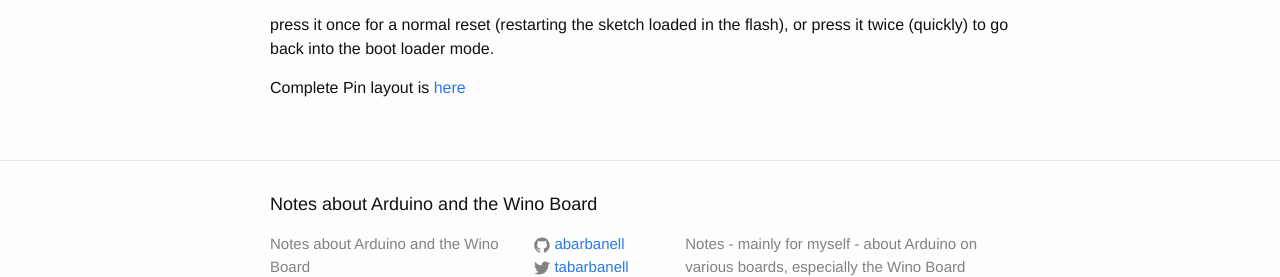
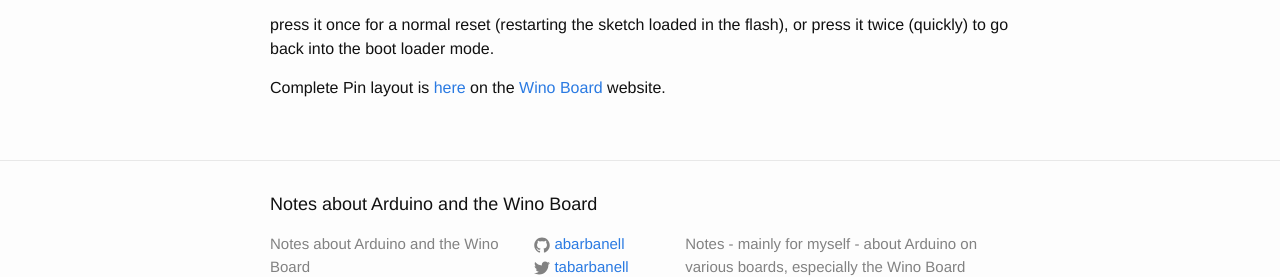
Before and after one commit to abarbanell/arduino-wino, a Jekyll site: the page built from _posts/2015-10-31-Arduino-Wino-Reset.md, in a window 1280 px wide. Shown: the part 1551-1828 px from the top of the page. Built offline with Jekyll 4.4.1, drawn with Linux system fonts in a browser that asks for light colours.

Commit message:
wino post update

```diff
--- a/_posts/2015-10-31-Arduino-Wino-Reset.md
+++ b/_posts/2015-10-31-Arduino-Wino-Reset.md
@@ -25,4 +25,5 @@
 press it once for a normal reset (restarting the sketch loaded in the flash), or press it twice (quickly)
 to go back into the boot loader mode.
 
-Complete Pin layout is [here](http://wino-board.com/index.php/en/wino-board/technical)
+Complete Pin layout is [here](http://wino-board.com/index.php/en/wino-board/technical) on the
+[Wino Board](http://www.wino-board.com) website.
```
